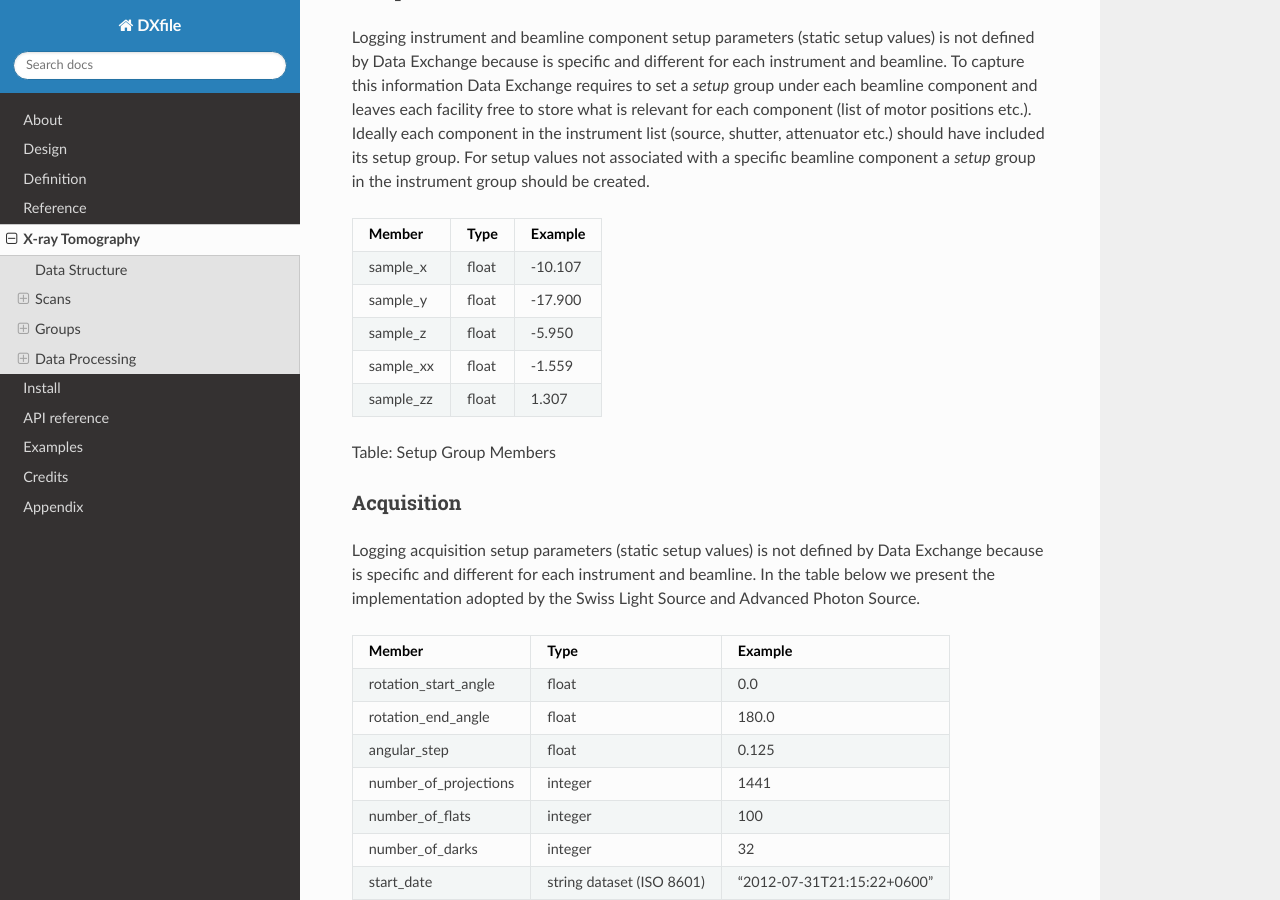
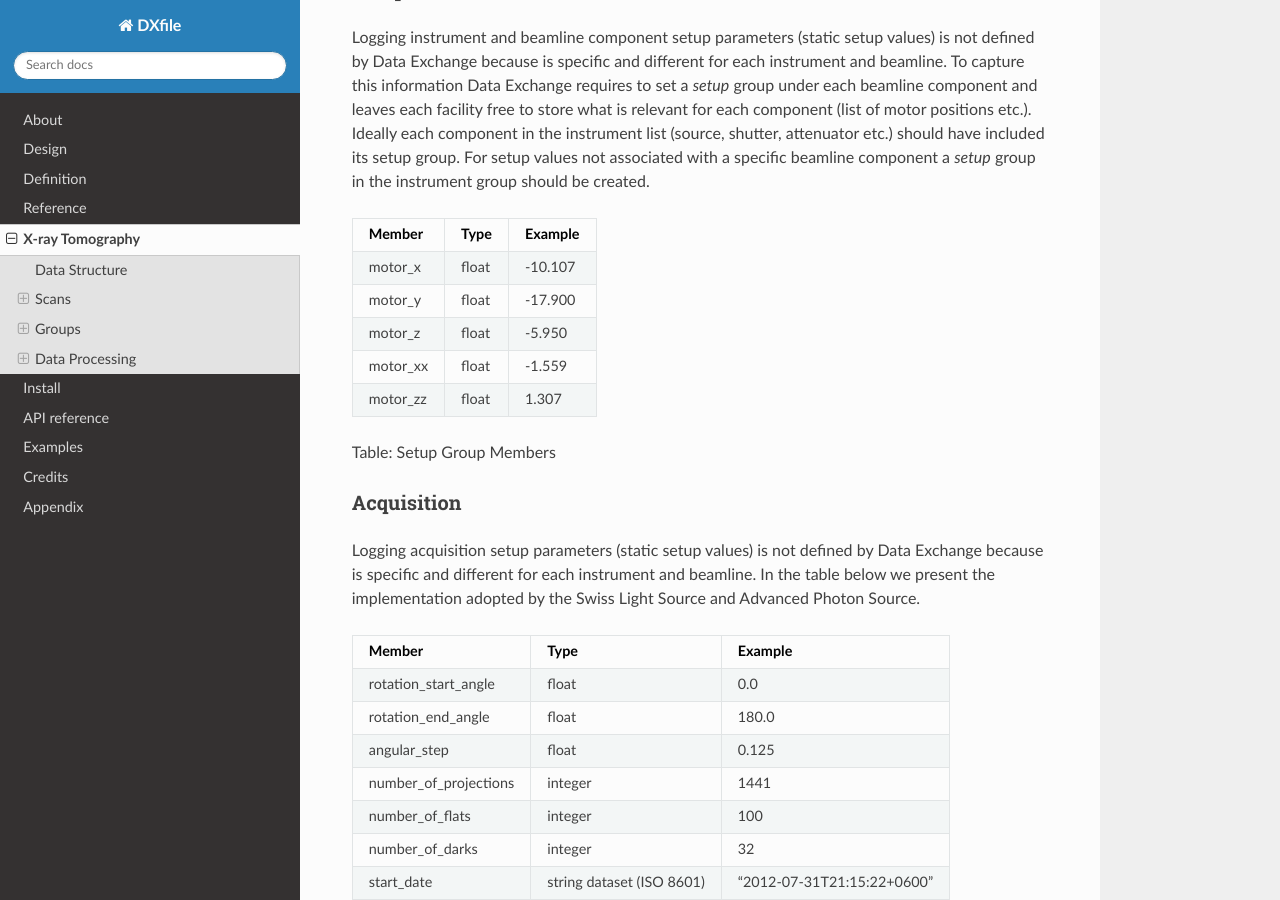
Before and after one commit to data-exchange/dxfile, a Sphinx documentation site: the page built from doc/source/xraytomo.rst, in a window 1280 px wide and 900 px high, scrolled down 7062 px. Built offline with Sphinx 7.4.7 and the Read the Docs theme 2.0.0, drawn with Linux system fonts in a browser that asks for light colours.

Commit message:
Update xraytomo.rst
generalized the setup group

```diff
--- a/doc/source/xraytomo.rst
+++ b/doc/source/xraytomo.rst
@@ -272,15 +272,15 @@ a  *setup* group in the instrument group should be created.
 +----------------------------------------------+----------------------------------+----------------------------------+
 |     Member                                   |      Type                        |            Example               |
 +==============================================+==================================+==================================+
-|    sample_x                                  |      float                       |      -10.107                     |
+|     motor_x                                  |      float                       |       -10.107                    |
 +----------------------------------------------+----------------------------------+----------------------------------+
-|    sample_y                                  |      float                       |       -17.900                    |
+|     motor_y                                  |      float                       |       -17.900                    |
 +----------------------------------------------+----------------------------------+----------------------------------+
-|    sample_z                                  |      float                       |      -5.950                      |
+|     motor_z                                  |      float                       |        -5.950                    |
 +----------------------------------------------+----------------------------------+----------------------------------+
-|    sample_xx                                 |      float                       |      -1.559                      |
+|     motor_xx                                 |      float                       |        -1.559                    |
 +----------------------------------------------+----------------------------------+----------------------------------+
-|    sample_zz                                 |      float                       |      1.307                       |
+|     motor_zz                                 |      float                       |         1.307                    |
 +----------------------------------------------+----------------------------------+----------------------------------+
 
 Table: Setup Group Members
```
